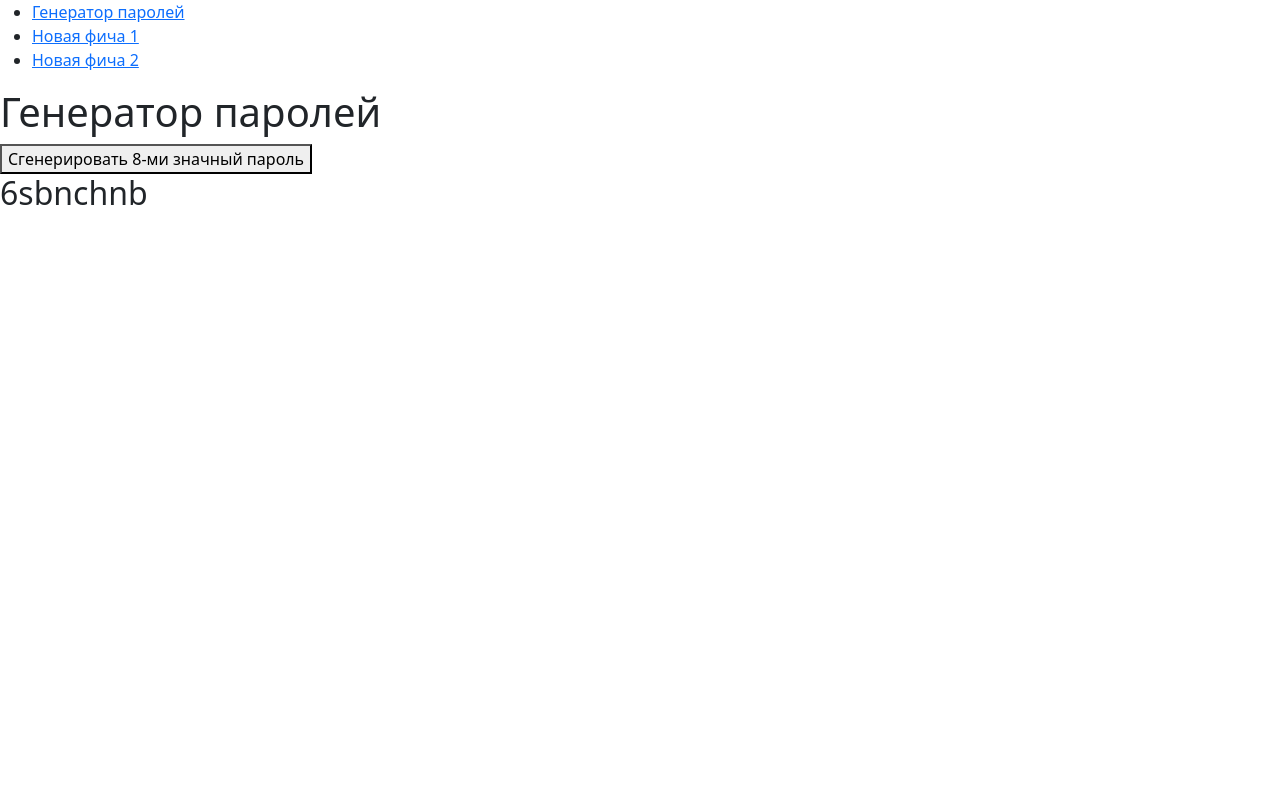
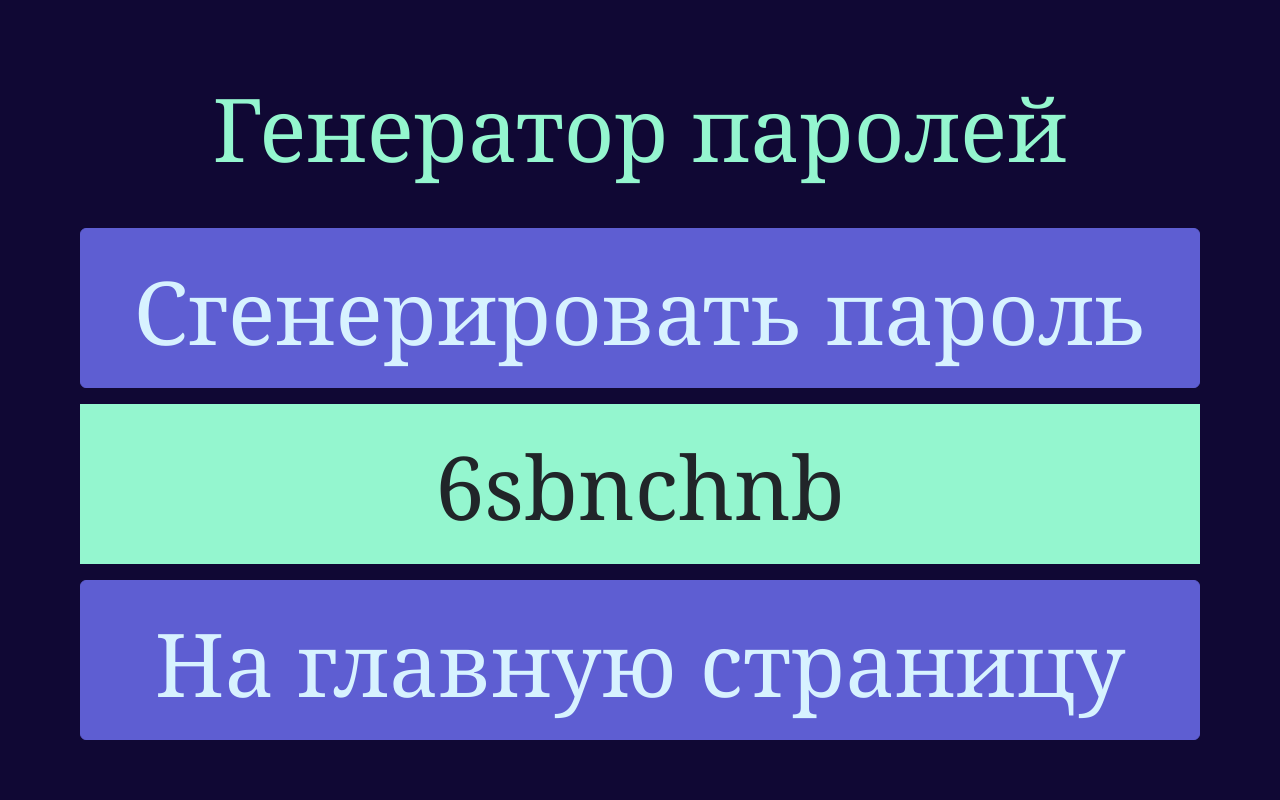
Before and after one commit to S1rMekr/PasswordGenerator, a Django app: page /generator in a window 1280 px wide. Run offline with Django 4.2, Linux system fonts and the light colour scheme; some libraries are stand-ins or nearby versions.

Commit message:
added styles

```diff
--- a/MySite/PasswordGenerator/static/PasswordGenerator/styles/styles.css
+++ b/MySite/PasswordGenerator/static/PasswordGenerator/styles/styles.css
@@ -0,0 +1,60 @@
+html {
+  margin: 0px;
+  height: 100%;
+  width: 100%;
+}
+
+body {
+  margin: 0px;
+  min-height: 100%;
+  width: 100%;
+  background-color: rgb(16, 8, 52);
+}
+
+.center {
+  background-color: transparent;
+  text-align: center;
+  position: absolute;
+  top: 50%;
+  left: 50%;
+  transform: translate(-50%, -50%);
+  padding: 10px;
+}
+
+.list-group-item {
+  background-color: transparent;
+  border: transparent;
+}
+
+.btn-primary {
+  background-color: rgb(94, 94, 210);
+  border-color: rgb(94, 94, 210);
+  height: 10rem;
+  width: 70rem;
+  text-align: center;
+  font-size: 5.5rem;
+  padding: 1rem;
+  font-family: Georgia, "Times New Roman";
+  color: rgb(215, 242, 255);
+}
+
+.generator-h1 {
+  height: 10rem;
+  width: 70rem;
+  text-align: center;
+  font-size: 5.5rem;
+  padding: 1rem;
+  font-family: Georgia, "Times New Roman";
+  color: rgb(148, 246, 207);
+}
+
+.password {
+  background-color: rgb(148, 246, 207);
+  height: 10rem;
+  width: 70rem;
+  text-align: center;
+  font-size: 5.5rem;
+  font-family: Georgia, "Times New Roman";
+  padding: 1rem;
+  margin-top: 1rem;
+}
--- a/MySite/PasswordGenerator/templates/PasswordGenerator/base.html
+++ b/MySite/PasswordGenerator/templates/PasswordGenerator/base.html
@@ -5,20 +5,18 @@
     <meta charset="UTF-8" />
     <meta name="viewport" content="width=device-width, initial-scale=1.0" />
     <title>{{title}}</title>
+    <script src="{% static 'PasswordGenerator/bootstrap/js/bootstrap.bundle.min.js' %}"></script>
     <link
       rel="stylesheet"
       href="{% static 'PasswordGenerator/bootstrap/css/bootstrap.min.css' %}"
     />
-    <script src="{% static 'PasswordGenerator/bootstrap/js/bootstrap.min.js' %}"></script>
+    <link
+      rel="stylesheet"
+      href="{% static 'PasswordGenerator/styles/styles.css' %}"
+      type="text/css"
+    />
   </head>
   <body>
-    <ul>
-      {% for m in menu %}
-      <li>
-        <a href="{{ m.url }}">{{m.title}}</a>
-      </li>
-      {% endfor %}
-    </ul>
     {% block content %} {% endblock %}
   </body>
 </html>
--- a/MySite/PasswordGenerator/templates/PasswordGenerator/generator.html
+++ b/MySite/PasswordGenerator/templates/PasswordGenerator/generator.html
@@ -1,9 +1,12 @@
 {% extends "PasswordGenerator/base.html" %} {% block content %} {% csrf_token %}
-<h1>Генератор паролей</h1>
 
-<form action="{% url 'generator' %}">
-  <button>Сгенерировать 8-ми значный пароль</button>
-</form>
-<h2>{{ password }}</h2>
+<div class="center">
+  <h1 class="generator-h1">Генератор паролей</h1>
+  <form action="{% url 'generator' %}">
+    <button class="btn btn-primary" type="submit">Сгенерировать пароль</button>
+  </form>
+  <p class="password">{{ password }}</p>
+  <a class="btn btn-primary" href="{% url 'home' %}">На главную страницу</a>
+</div>
 
 {% endblock content %}
--- a/MySite/PasswordGenerator/urls.py
+++ b/MySite/PasswordGenerator/urls.py
@@ -2,6 +2,6 @@ from django.urls import path
 from PasswordGenerator.views import *
 
 urlpatterns = [
-    path('', index),
+    path('', index, name='home'),
     path('generator', generator, name='generator')
 ]
--- a/MySite/PasswordGenerator/views.py
+++ b/MySite/PasswordGenerator/views.py
@@ -3,9 +3,9 @@ from django.http import HttpResponseNotFound
 from .generator import *
 
 # Create your views here.
-menu = [{'title': 'Генератор паролей', 'url': 'generator'},
-        {'title': 'Новая фича 1', 'url': 'feature1'},
-        {'title': 'Новая фича 2', 'url': 'feature2'}]
+menu = [{'title': 'ГЕНЕРАТОР ПАРОЛЕЙ', 'url': 'generator'},
+        {'title': 'ЧТО-ТО ЕЩЕ', 'url': 'feature1'},
+        {'title': 'ЧТО-ТО ЕЩЕ 2', 'url': 'feature2'}]
 
 
 def index(request):
```
Also changed, not shown: MySite/PasswordGenerator/templates/PasswordGenerator/index.html (+13 -2 lines).
